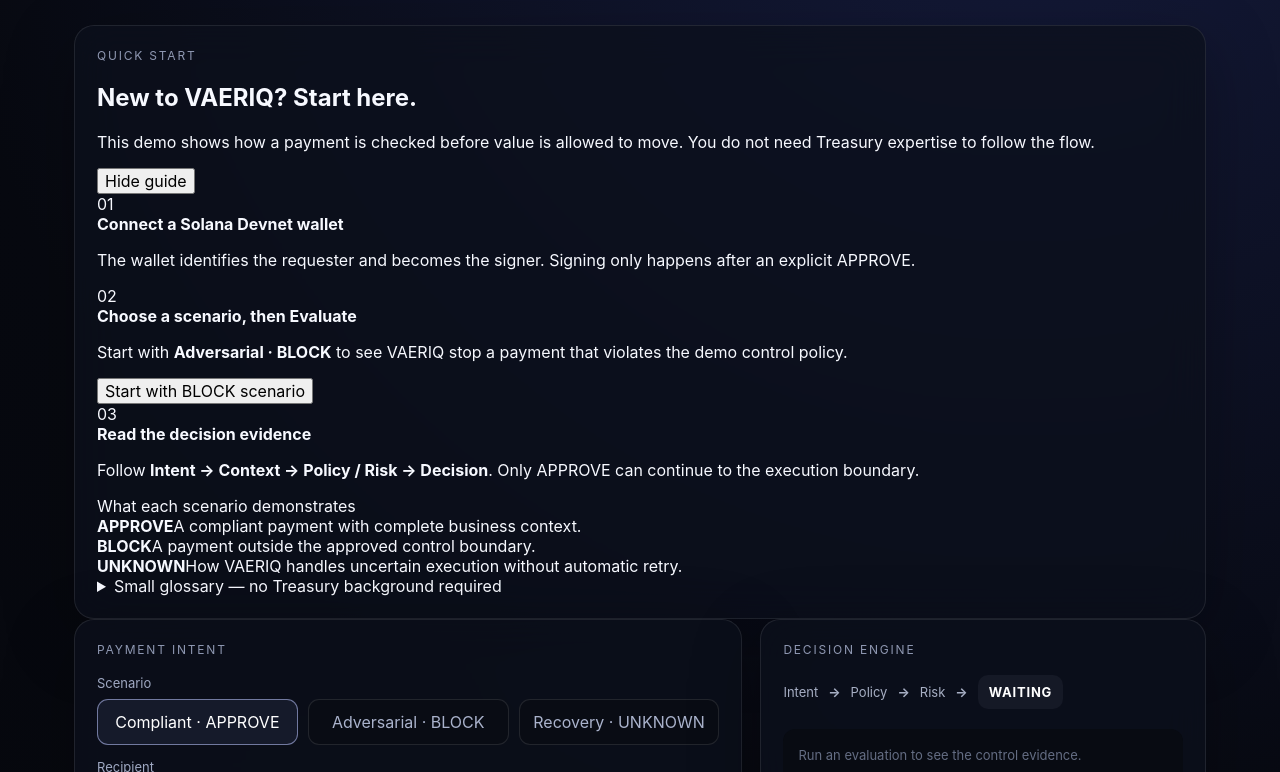
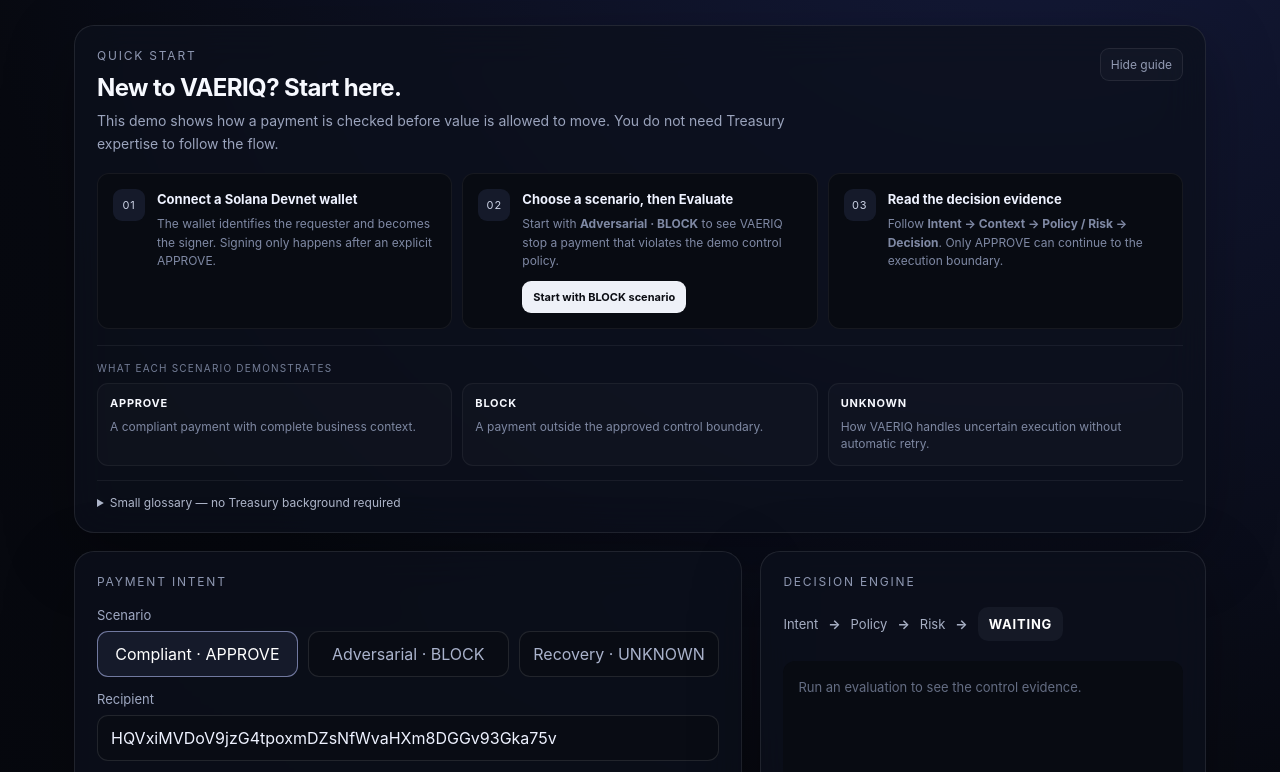
Before and after one commit to Nuble-hub/nuble-vaeriq, a website built with Vite: page apps/web/index.html in a window 1280 px wide. Shown: the part 229-1001 px from the top of the page. Built offline with nearby package versions, Linux system fonts and the light colour scheme; what @solana/kit, @solana/kit-plugin-rpc, @solana/kit-plugin-wallet would draw is missing.

Commit message:
feat: style guided public demo onboarding

```diff
--- a/apps/web/src/styles.css
+++ b/apps/web/src/styles.css
@@ -126,3 +126,33 @@
   .feedback-cta { align-items: flex-start; flex-direction: column; }
   .feedback-cta-link { width: 100%; }
 }
+
+.guide-nav { border:1px solid rgba(255,255,255,.09); border-radius:9px; padding:7px 10px; background:rgba(255,255,255,.025); color:#c4ccdf; font-size:12px; }
+.guide-nav:hover { border-color:rgba(255,255,255,.18); }
+.guide-card { margin-bottom:18px; }
+.guide-top { display:flex; justify-content:space-between; gap:18px; align-items:flex-start; }
+.guide-top h2 { margin:-8px 0 8px; font-size:24px; letter-spacing:-.025em; }
+.guide-lead { margin:0; max-width:720px; color:#9ba4bd; font-size:14px; line-height:1.6; }
+.guide-close { border:1px solid rgba(255,255,255,.08); border-radius:9px; padding:8px 10px; background:rgba(255,255,255,.025); color:#929bb3; font-size:12px; white-space:nowrap; }
+.guide-close:hover { color:#d7ddef; border-color:rgba(255,255,255,.16); }
+.guide-steps { display:grid; grid-template-columns:repeat(3,1fr); gap:10px; margin-top:18px; }
+.guide-step { display:flex; gap:12px; padding:15px; border:1px solid rgba(255,255,255,.06); border-radius:12px; background:#080b12; min-height:148px; }
+.guide-step-number { flex:0 0 auto; display:grid; place-items:center; width:32px; height:32px; border-radius:9px; background:#151a2a; color:#cbd2e5; font-size:11px; letter-spacing:.08em; }
+.guide-step strong { display:block; margin-top:2px; color:#eef2ff; font-size:13px; }
+.guide-step p { margin:8px 0 0; color:#7f89a4; font-size:12px; line-height:1.55; }
+.guide-action { margin-top:10px; border:1px solid rgba(255,255,255,.1); border-radius:9px; padding:8px 10px; background:#eef1f8; color:#0b0d13; font-size:11px; font-weight:700; }
+.guide-action:hover { transform:translateY(-1px); }
+.guide-scenarios { margin-top:16px; padding-top:16px; border-top:1px solid rgba(255,255,255,.06); }
+.guide-section-label { margin-bottom:9px; color:#747e97; text-transform:uppercase; letter-spacing:.12em; font-size:10px; }
+.guide-scenario-grid { display:grid; grid-template-columns:repeat(3,1fr); gap:10px; }
+.guide-scenario { display:flex; gap:8px; flex-direction:column; padding:12px; border-radius:11px; background:rgba(255,255,255,.02); border:1px solid rgba(255,255,255,.05); }
+.guide-scenario b { font-size:11px; letter-spacing:.07em; }
+.guide-scenario span { color:#7e88a2; font-size:12px; line-height:1.45; }
+.guide-glossary { margin-top:14px; border-top:1px solid rgba(255,255,255,.06); padding-top:14px; }
+.guide-glossary summary { cursor:pointer; color:#aeb6ca; font-size:12px; }
+.glossary-grid { display:grid; grid-template-columns:repeat(3,1fr); gap:10px; margin-top:12px; }
+.glossary-grid div { padding:11px 12px; border-radius:10px; background:#080b12; border:1px solid rgba(255,255,255,.05); }
+.glossary-grid b { display:block; color:#dde3f1; font-size:11px; margin-bottom:5px; }
+.glossary-grid span { display:block; color:#747e97; font-size:11px; line-height:1.45; }
+@media (max-width: 840px) { .guide-steps { grid-template-columns:1fr; } .guide-scenario-grid, .glossary-grid { grid-template-columns:1fr 1fr; } }
+@media (max-width: 560px) { .guide-top { flex-direction:column; } .guide-close { width:100%; } .guide-scenario-grid, .glossary-grid { grid-template-columns:1fr; } }
```
